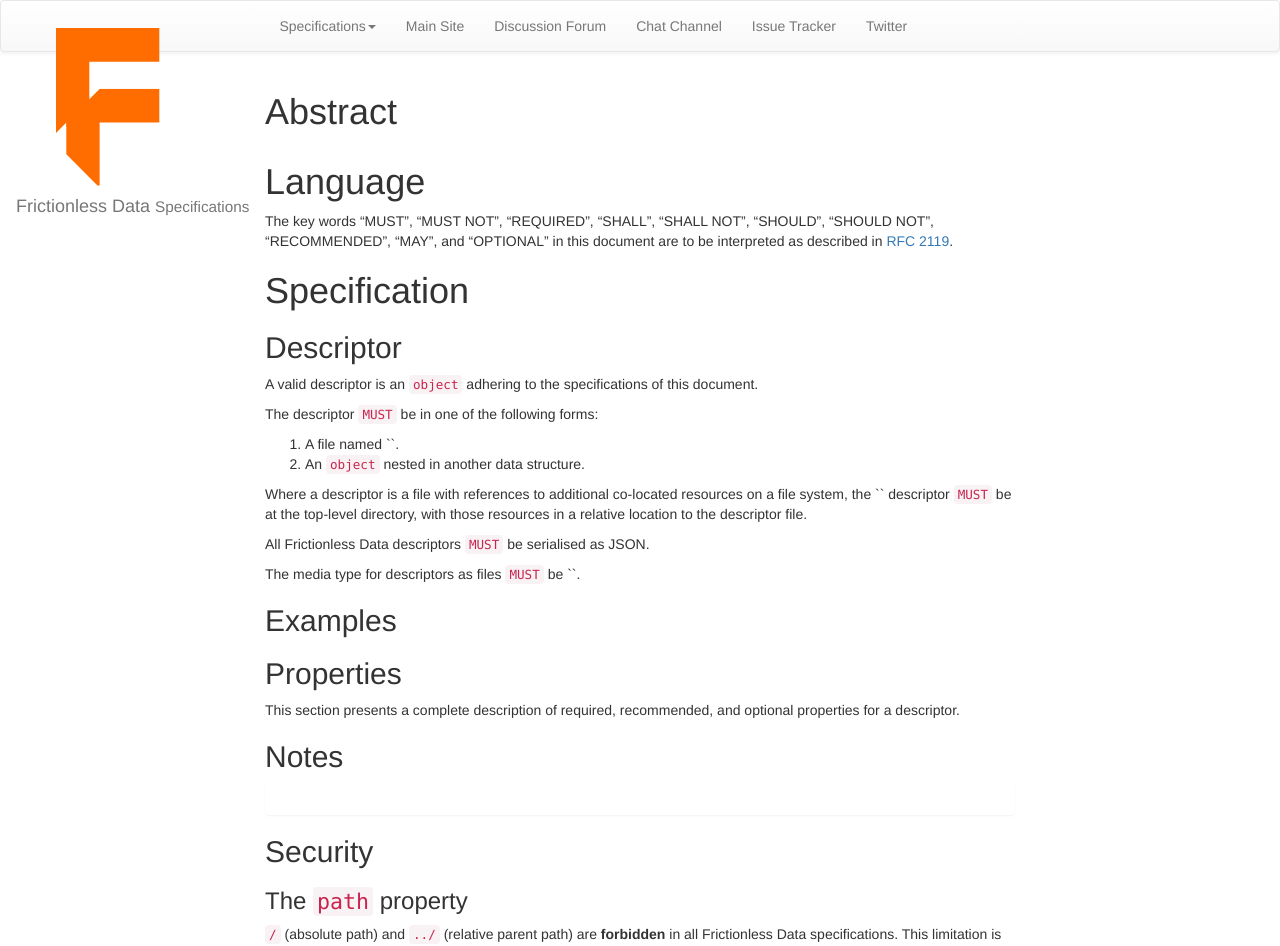
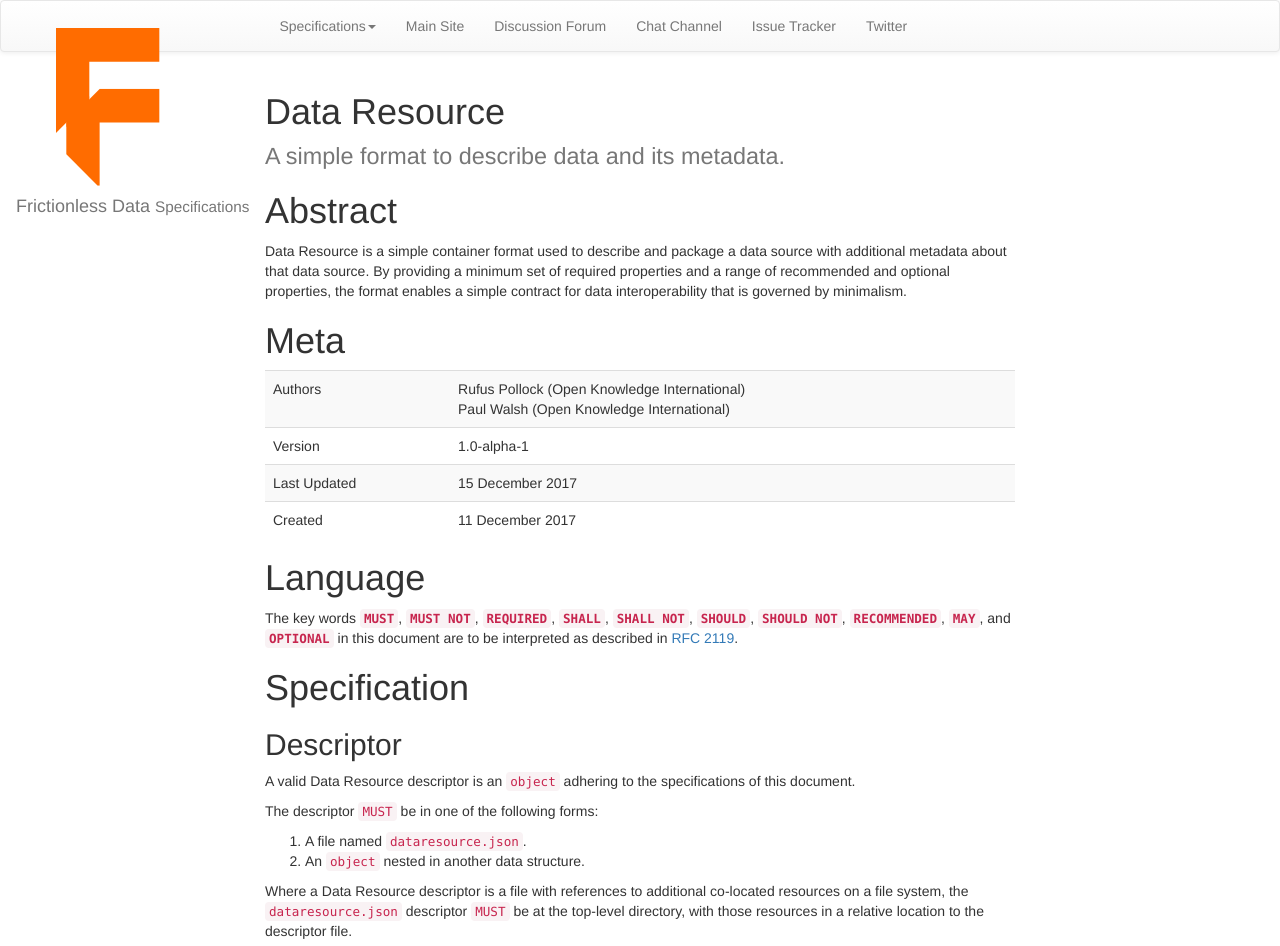
Before and after one commit to frictionlessdata/datapackage, a Jekyll site: the page built from dataresource/index.md, in a window 1280 px wide and 1400 px high. Shown: the top 946 px of the window. Built offline with Jekyll 4.4.1, drawn with Linux system fonts in a browser that asks for light colours; nearby versions of some CDN libraries; our own code applies the rules of GitHub Pages for plain Markdown files; comment, search, counter and statistics services are not loaded; some of the changed text lies outside the part shown.

Commit message:
Full dataresource spec with new spec generation pattern.

````diff
--- /dev/null
+++ b/_includes/examples/dataresource_1.md
@@ -0,0 +1,15 @@
+A minimal {{ page.title }} looks as follows.
+
+```
+# with data accessible via the local filesystem
+{
+  "name": "resource-name",
+  "path": "resource-path.csv"
+}
+
+# with data accessible via http
+{
+  "name": "resource-name",
+  "path": "http://example.com/resource-path.csv"
+}
+```
--- /dev/null
+++ b/_includes/examples/dataresource_2.md
@@ -0,0 +1,10 @@
+A minimal {{ page.title }} example using the `data` property to inline data looks as follows.
+
+```
+{
+  "name": "resource-name",
+  "data": [
+    {"a": 1, "b": 2}
+  ]
+}
+```
--- /dev/null
+++ b/_includes/examples/dataresource_3.md
@@ -0,0 +1,18 @@
+A comprehensive {{ page.title }} example with all required, recommended and optional properties looks as follows.
+
+```
+{
+  "name": "solar-system",
+  "path": "http://example.com/solar-system.csv",
+  "title": "The Solar System",
+  "description": "My favourite data about the solar system.",
+  "format": "csv",
+  "mediatype": "text/csv",
+  "encoding": "utf-8",
+  "bytes": 1,
+  "hash": "",
+  "schema": "",
+  "sources": "",
+  "licenses": ""
+}
+```
--- a/_includes/meta.html
+++ b/_includes/meta.html
@@ -1,14 +1,38 @@
+# Meta
+
 <table class="table table-striped meta">
-  {% if page.author %}
-    <tr><td>Author</td><td>{% for author in page.author %}{{author}}<br />{% endfor %}</td></tr>
+  {% if page %}
+  <tr>
+    <td>Authors</td>
+    <td>
+      {% for author in page.authors %}
+      {{ author.name }} ({{ author.organisation }})<br />
+      {% endfor %}
+    </td>
+  </tr>
   {% endif %}
   {% if page.version %}
-    <tr><td>Version</td><td>{{page.version}}</td></tr>
+  <tr>
+    <td>Version</td>
+    <td>
+      {{ page.version }}
+    </td>
+  </tr>
   {% endif %}
   {% if page.updated %}
-    <tr><td>Last Updated</td><td>{{page.updated}}</td></tr>
+  <tr>
+    <td>Last Updated</td>
+    <td>
+      {{ page.updated }}
+    </td>
+  </tr>
   {% endif %}
   {% if page.created %}
-    <tr><td>Created</td><td>{{page.created}}</td></tr>
+  <tr>
+    <td>Created</td>
+    <td>
+      {{ page.created }}
+    </td>
+  </tr>
   {% endif %}
 </table>
--- a/_includes/notes.md
+++ b/_includes/notes.md
@@ -1,6 +1,6 @@
 ## Notes
 
-<div class="alert">
+<div class="alert alert-warning">
   <ul>
     {% for note in page.notes %}
     <li>{{ note }}</li>
--- a/_includes/properties.md
+++ b/_includes/properties.md
@@ -1,5 +1,5 @@
-{% assign definitions = site.data.specs.properties.define %}
-{% assign spec = site.data.specs[slug] %}
+{% assign definitions = site.data.schemas.definitions.define %}
+{% assign spec = site.data.schemas[slug].index %}
 
 ## Properties
 
@@ -8,19 +8,10 @@ This section presents a complete description of required, recommended, and optio
 {% if page.properties.required %}
 ### Required properties
 
-**A {{ page.title }} descriptor `MUST` include the following properties.**
+A {{ page.title }} descriptor **`MUST`** include the following properties.
 
-{% for prop in page.properties.required %}
-- `{{ prop }}`: {{ definitions[prop].description }}
-  {% if  definitions[prop].example %}
-  ```
-  # Example
-  {{ definitions[prop].example }}
-  ```
-  {% endif %}
-  {% if  definitions[prop].context %}
-  {{ definitions[prop].context }}
-  {% endif %}
+{% for property in page.properties.required %}
+{% include property.md variable-property=property %}
 {% endfor %}
 
 {% endif %}
@@ -28,19 +19,10 @@ This section presents a complete description of required, recommended, and optio
 {% if page.properties.recommended %}
 ### Recommended properties
 
-**A {{ page.title }} descriptor `SHOULD` include the following properties.**
+A {{ page.title }} descriptor **`SHOULD`** include the following properties.
 
-{% for prop in page.properties.recommended %}
-- `{{ prop }}`: {{ definitions[prop].description }}
-  {% if  definitions[prop].example %}
-  ```
-  # Example
-  {{ definitions[prop].example }}
-  ```
-  {% endif %}
-  {% if  definitions[prop].context %}
-  {{ definitions[prop].context }}
-  {% endif %}
+{% for property in page.properties.recommended %}
+{% include property.md variable-property=property %}
 {% endfor %}
 
 {% endif %}
@@ -48,19 +30,10 @@ This section presents a complete description of required, recommended, and optio
 {% if page.properties.optional %}
 ### Optional properties
 
-**A {{ page.title }} descriptor `MAY` include the following properties.**
+A {{ page.title }} descriptor **`MAY`** include the following properties.
 
-{% for prop in page.properties.optional %}
-- `{{ prop }}`: {{ definitions[prop].description }}
-  {% if  definitions[prop].example %}
-  ```
-  # Example
-  {{ definitions[prop].example }}
-  ```
-  {% endif %}
-  {% if  definitions[prop].context %}
-  {{ definitions[prop].context }}
-  {% endif %}
+{% for property in page.properties.optional %}
+{% include property.md variable-property=property %}
 {% endfor %}
 
 {% endif %}
--- /dev/null
+++ b/_includes/property.md
@@ -0,0 +1,13 @@
+##### **`{{ property }}`**: {{ definitions[property].description }}
+
+{% if definitions[property].examples %}
+{% for example in definitions[property].examples %}
+```
+{{ example }}
+```
+{% endfor %}
+{% endif %}
+{% if  definitions[property].context %}
+{{ definitions[property].context }}
+
+{% endif %}
--- a/dataresource/index.md
+++ b/dataresource/index.md
@@ -0,0 +1,56 @@
+---
+layout: spec
+title: Data Resource
+slug: dataresource
+subtitle: A simple format to describe data and its metadata.
+version: 1.0-alpha-1
+updated: 15 December 2017
+created: 11 December 2017
+authors:
+  -
+    name: Rufus Pollock
+    organisation: Open Knowledge International
+  -
+    name: Paul Walsh
+    organisation: Open Knowledge International
+descriptor:
+  file: dataresource.json
+properties:
+  required:
+    - name
+    - path
+    - data
+  recommended:
+  optional:
+    - title
+    - description
+    - format
+    - mediatype
+    - encoding
+    - bytes
+    - hash
+    - schema
+    - sources
+    - licenses
+examples:
+  - examples/dataresource_1.md
+  - examples/dataresource_2.md
+  - examples/dataresource_3.md
+changelog:
+notes:
+  - Prior to Nov 17 2016, there was a `url` property distinct from `path`. In order to support backwards compatability, implementors `MAY` want to automatically convert a `url` property to a `path` property and issue a warning.
+  - When `path` is an array, all data sources in the array `MUST` be of the same type (i.e.: all http URLs, or all file paths).
+  - When `path` is an all data sources in the array `MUST` be similar in terms of structure and format. Implementations `SHOULD` be able to simply concatenate the files together and treat the result as one large file.
+abstract: >
+  Data Resource is a simple container format used to describe and package a data source with additional metadata about that data source. By providing a minimum set of required properties and a range of recommended and optional properties, the format enables a simple contract for data interoperability that is governed by minimalism.
+---
+
+## Contents
+
+A **{{ page.title }}** is a simple container format that describes and packages a data source with additional information about that source.
+
+At a minimum, a {{ page.title }} requires a `name` property, and one of the `path` or `data` properties. `name` provides a human and machine-readable identifier for the {{ page.title }}. `data` provides the data source inlined directly into the descriptor. `path` is a URI or an array of URIs: to a file(s) on a file system, or over HTTP.
+
+A range of other properties can be declared to provide a richer set of metadata.
+
+Full information on **required**, **recommended**, and **optional** properties for a {{ page.title }} descriptor is provided in the [**Properties**](#properties) section below.
````
Also changed, not shown: _data/schemas/definitions.json (+6 -1 lines), _includes/language.md (+2 -5 lines).
